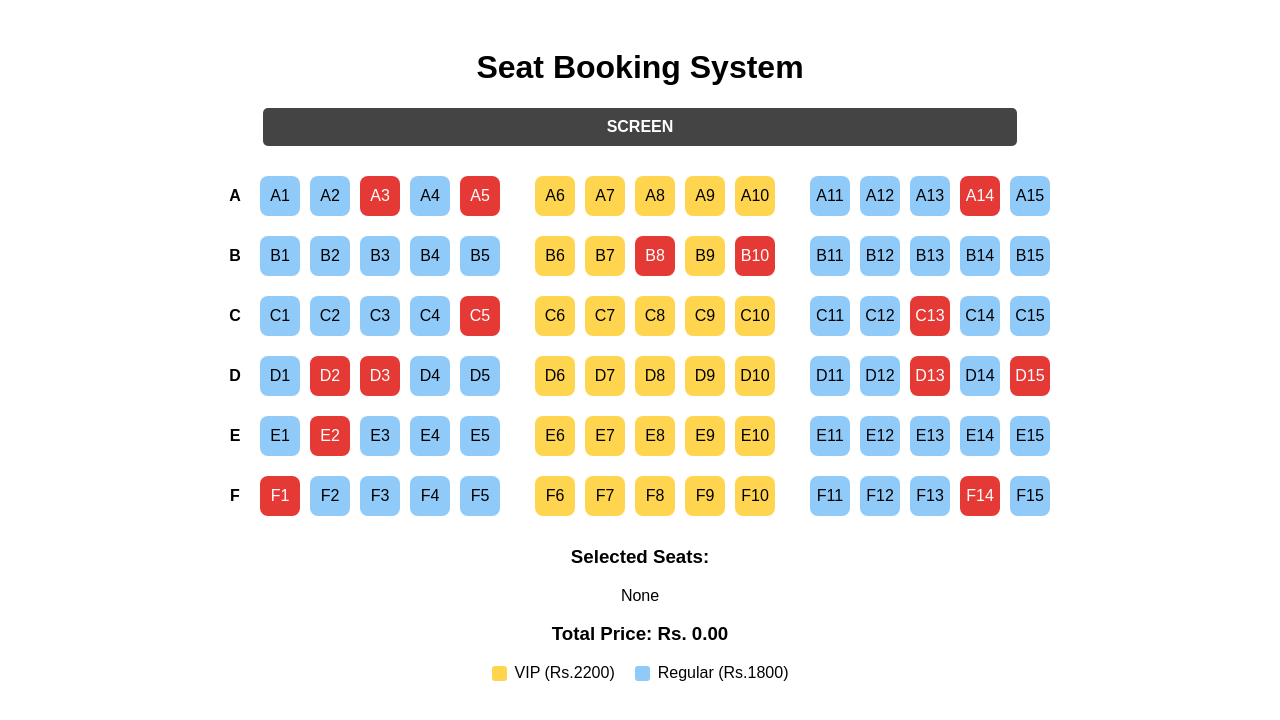
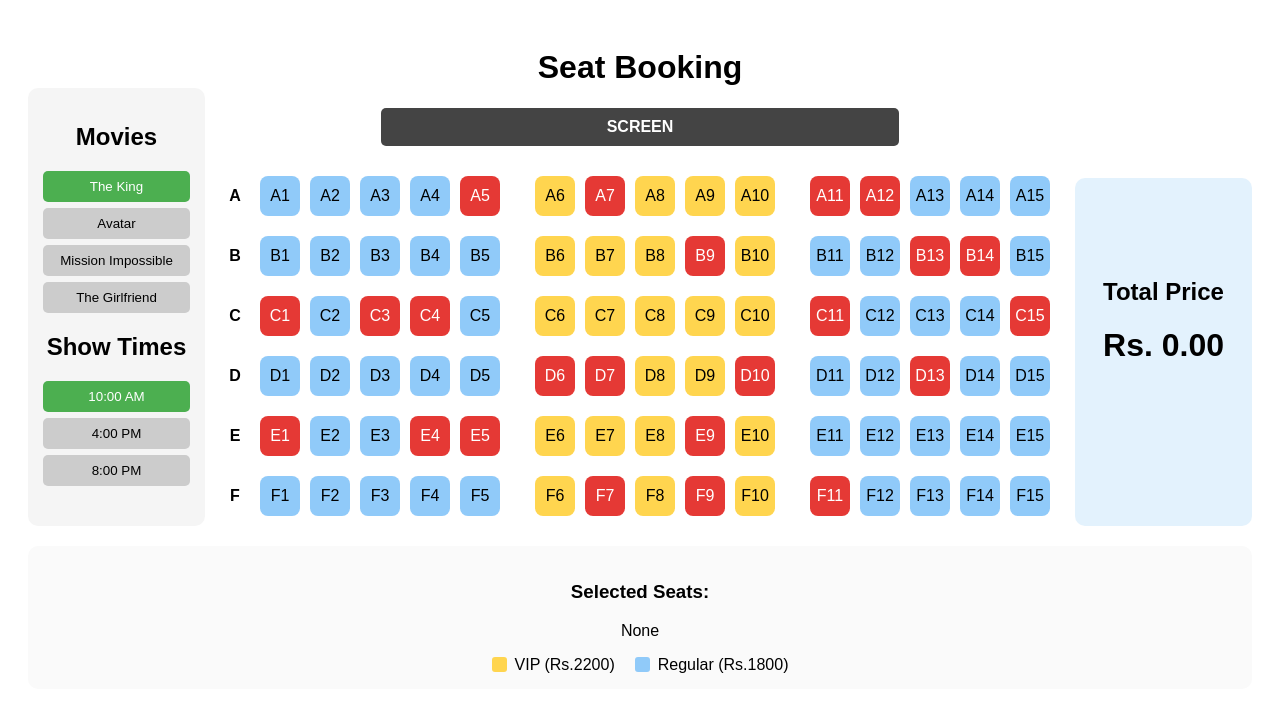
Before and after one commit to Thisha00/Seat-Booking-App, a React (Create React App) app: page / in a window 1280 px wide. Shown: the top 720 px of the page. Built offline with nearby package versions, Linux system fonts and the light colour scheme.

Commit message:
Added movie and time selection on the left paneland Displayed total price on the right panel

```diff
--- a/src/App.css
+++ b/src/App.css
@@ -2,3 +2,74 @@ body {
   font-family: Arial;
   text-align: center;
 }
+
+
+
+/* Main layout grid */
+.layout {
+  display: grid;
+  grid-template-columns: 1fr 2fr 1fr;
+  grid-template-rows: auto auto;
+  gap: 20px;
+  padding: 20px;
+}
+
+/* LEFT */
+.left-panel {
+  background: #f5f5f5;
+  padding: 15px;
+  border-radius: 10px;
+  margin-top: 60px;
+}
+
+/* CENTER */
+.center-panel {
+  text-align: center;
+}
+
+/* RIGHT */
+.right-panel {
+  background: #e3f2fd;
+  padding: 15px;
+  border-radius: 10px;
+  text-align: center;
+  padding-top: 80px;
+  margin-top: 150px;
+}
+
+/* BOTTOM */
+.bottom-panel {
+  grid-column: 1 / span 3;
+  background: #fafafa;
+  padding: 15px;
+  border-radius: 10px;
+}
+
+/* Buttons */
+button {
+  display: block;
+  width: 100%;
+  margin: 6px 0;
+  padding: 8px;
+  border: none;
+  border-radius: 5px;
+  background: #ccc;
+  cursor: pointer;
+}
+
+/* Active */
+button.active {
+  background: #4caf50;
+  color: white;
+}
+
+/* Responsive */
+@media (max-width: 900px) {
+  .layout {
+    grid-template-columns: 1fr;
+  }
+
+  .bottom-panel {
+    grid-column: auto;
+  }
+}
--- a/src/App.js
+++ b/src/App.js
@@ -1,9 +1,24 @@
-import React, { useState } from "react";
+import React, { useState, useEffect } from "react";
 import SeatGrid from "./components/SeatGrid";
 import BookingSummary from "./components/BookingSummary";
 import "./App.css";
 
+
 function App() {
+  const movies = [
+  "The King",
+  "Avatar",
+  "Mission Impossible",
+  "The Girlfriend",
+];
+
+const times = ["10:00 AM", "4:00 PM", "8:00 PM"];
+
+const [selectedMovie, setSelectedMovie] = useState(movies[0]);
+const [selectedTime, setSelectedTime] = useState(times[0]);
+
+const [allSeats, setAllSeats] = useState({});
+
   const generateSeats = () => {
   let seats = [];
 
@@ -26,7 +41,23 @@ function App() {
   return seats;
 };
 
-  const [seats, setSeats] = useState(generateSeats());
+  //const [seats, setSeats] = useState(generateSeats());
+
+  useEffect(() => {
+  const key = `${selectedMovie}-${selectedTime}`;
+
+  if (!allSeats[key]) {
+    setAllSeats((prev) => ({
+      ...prev,
+      [key]: generateSeats(),
+    }));
+  }
+}, [selectedMovie, selectedTime]);
+
+const key = `${selectedMovie}-${selectedTime}`;
+const seats = allSeats[key] || [];
+
+
 
   const handleSelect = (id) => {
   const updatedSeats = seats.map((seat) =>
@@ -34,7 +65,11 @@ function App() {
       ? { ...seat, selected: !seat.selected }
       : seat
   );
-    setSeats(updatedSeats);
+
+  setAllSeats((prev) => ({
+    ...prev,
+    [key]: updatedSeats,
+  }));
 };
 
   const selectedSeats = seats
@@ -42,12 +77,60 @@ function App() {
     .map((seat) => seat.id);
 
   return (
-    <div style={{ padding: "20px" }}>
-      <h1>Seat Booking System</h1>
+  <div className="layout">
+
+    {/* LEFT PANEL - Movies & Times */}
+    <div className="left-panel">
+      <h2>Movies</h2>
+
+      {movies.map((movie) => (
+        <button
+          key={movie}
+          className={selectedMovie === movie ? "active" : ""}
+          onClick={() => setSelectedMovie(movie)}
+        >
+          {movie}
+        </button>
+      ))}
+
+      <h2>Show Times</h2>
+
+      {times.map((time) => (
+        <button
+          key={time}
+          className={selectedTime === time ? "active" : ""}
+          onClick={() => setSelectedTime(time)}
+        >
+          {time}
+        </button>
+      ))}
+    </div>
+
+    {/* CENTER - Seats */}
+    <div className="center-panel">
+      <h1>Seat Booking</h1>
 
       <SeatGrid seats={seats} onSelect={handleSelect} />
+    </div>
 
+    {/* RIGHT PANEL - Total Price */}
+    <div className="right-panel">
+      <h2>Total Price</h2>
+
+      <h1>
+        Rs.{" "}
+        {seats
+          .filter((seat) => seat.selected)
+          .reduce((sum, seat) => sum + seat.price, 0)
+          .toFixed(2)}
+      </h1>
+    </div>
+
+    {/* BOTTOM - Summary + Legend */}
+    <div className="bottom-panel">
       <BookingSummary seats={seats} />
+    </div>
+
   </div>
 );
 }
--- a/src/components/BookingSummary.js
+++ b/src/components/BookingSummary.js
@@ -18,7 +18,7 @@ function BookingSummary({ seats }) {
           : "None"}
       </p>
 
-      <h3>Total Price: Rs. {total.toFixed(2)}</h3>
+
 
       {/* 🎨 Legend */}
       <div className="legend">
```
Lines whose indentation alone changed are shown as unchanged.
